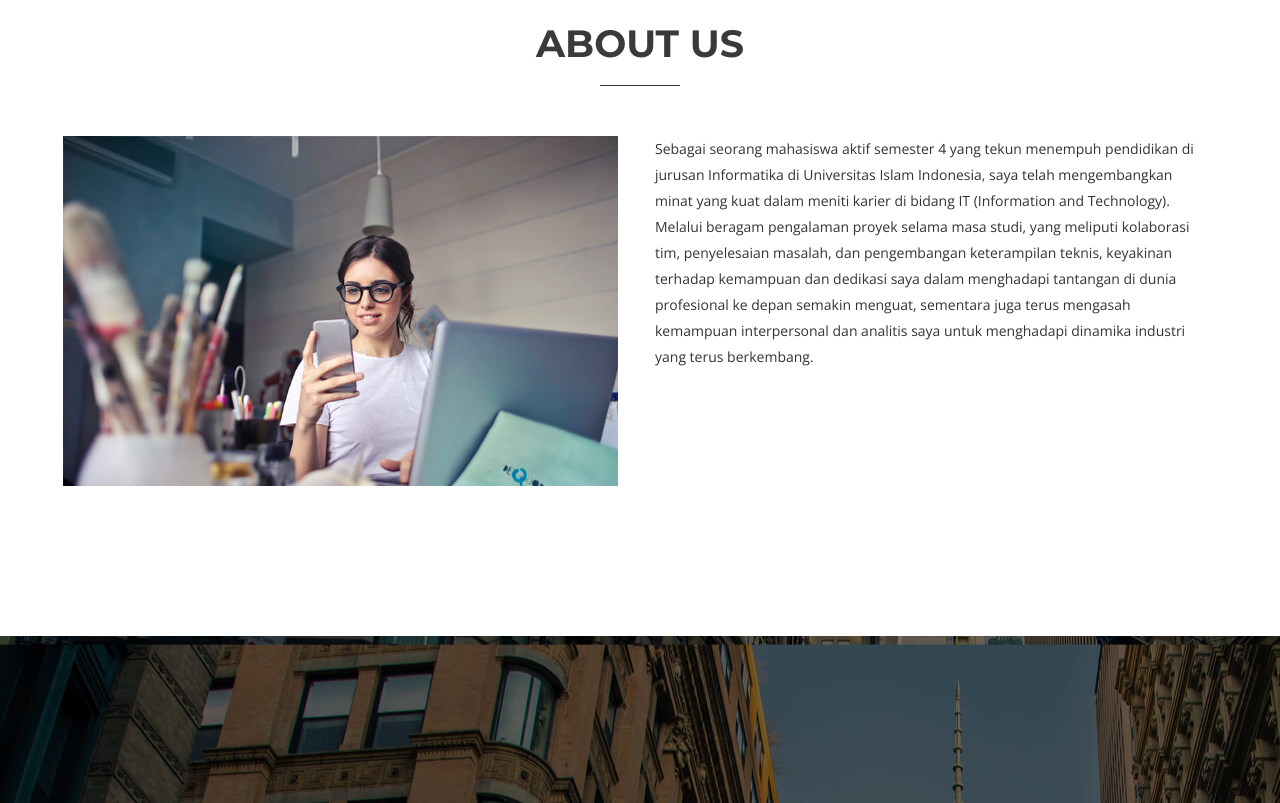
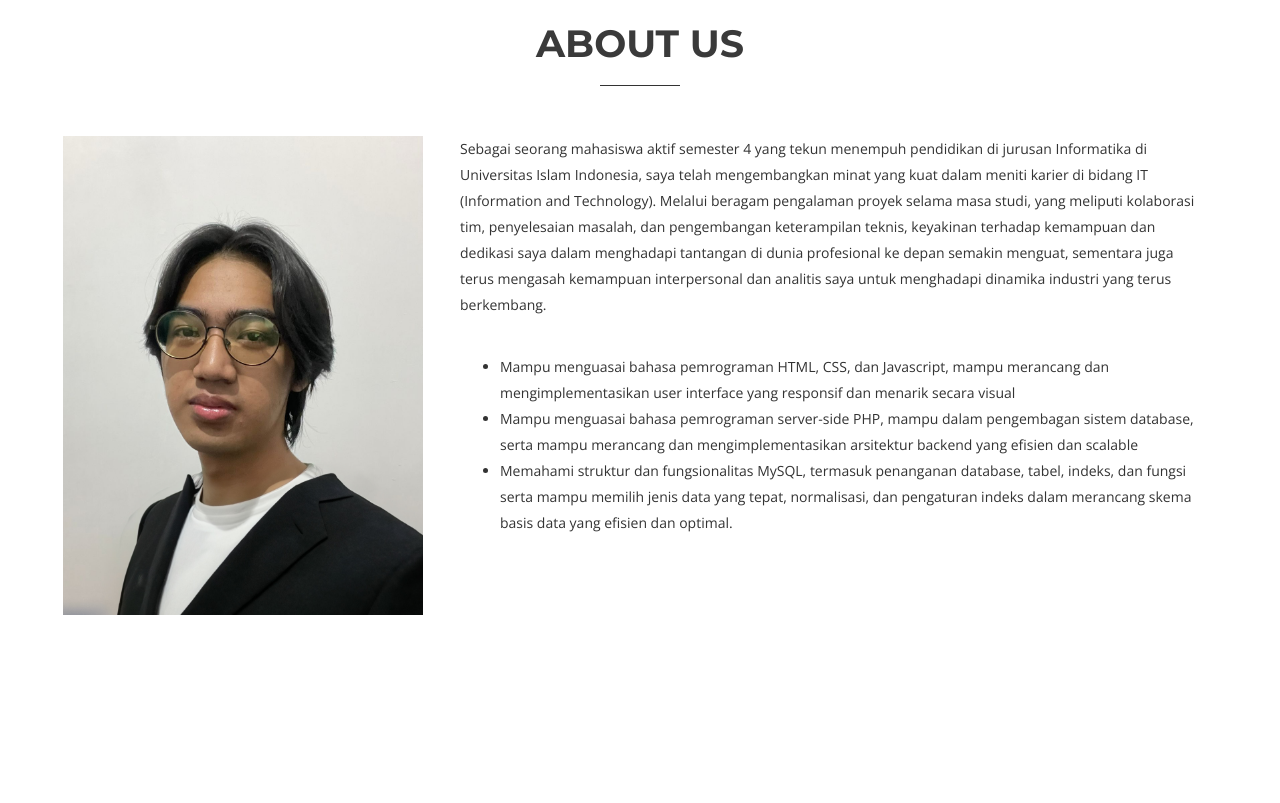
Before and after one commit to prabawikan/portofolio, a plain HTML site: page index.html in a window 1280 px wide. Shown: the part 947-1750 px from the top of the page. Drawn offline with nearby package versions, Linux system fonts and the light colour scheme.

Commit message:
mengganti foto di section about us

```diff
--- a/css/style.css
+++ b/css/style.css
@@ -415,13 +415,14 @@ About
 ================================= */
 
 #about .about-img {
-  height: 350px;
+  height: 600px;
   overflow: hidden;
 }
 
 #about .about-img img {
   margin-left: -15px;
   max-width: 100%;
+	width: 100%;
 }
 
 @media (max-width: 768px) {
--- a/index.html
+++ b/index.html
@@ -86,14 +86,28 @@
         </div>
       </div>
       <div class="row wow fadeInUp">
-        <div class="col-md-6 about-img">
-          <img src="img/about-img.jpg" alt="">
+        <div class="col-md-4 about-img">
+          <img src="img/me1.png" alt="">
         </div>
 
-        <div class="col-md-6 content">
+        <div class="col-md-8 content">
           <p>
             Sebagai seorang mahasiswa aktif semester 4 yang tekun menempuh pendidikan di jurusan Informatika di Universitas Islam Indonesia, saya telah mengembangkan minat yang kuat dalam meniti karier di bidang IT (Information and Technology). Melalui beragam pengalaman proyek selama masa studi, yang meliputi kolaborasi tim, penyelesaian masalah, dan pengembangan keterampilan teknis, keyakinan terhadap kemampuan dan dedikasi saya dalam menghadapi tantangan di dunia profesional ke depan semakin menguat, sementara juga terus mengasah kemampuan interpersonal dan analitis saya untuk menghadapi dinamika industri yang terus berkembang.
-          </p>
+
+          <br><br>
+          <ul>
+            <li>
+             <p> Mampu menguasai bahasa pemrograman HTML, CSS, dan Javascript, mampu merancang dan mengimplementasikan user interface yang responsif dan menarik secara visual</p>
+            </li>
+            <li>
+              <p> Mampu menguasai bahasa pemrograman server-side PHP, mampu dalam pengembagan sistem database, serta mampu merancang dan mengimplementasikan arsitektur backend yang efisien dan scalable</p>
+            </li>
+            <li>
+              <p>Memahami struktur dan fungsionalitas MySQL, termasuk penanganan database, tabel, indeks, dan fungsi serta mampu memilih jenis data yang tepat, normalisasi, dan pengaturan indeks dalam merancang skema basis data yang efisien dan optimal.</p>
+            </li>
+          </ul>
+
+        </p>
         </div>
       </div>
     </div>
```
Also changed, not shown: img/me1.png (added).
